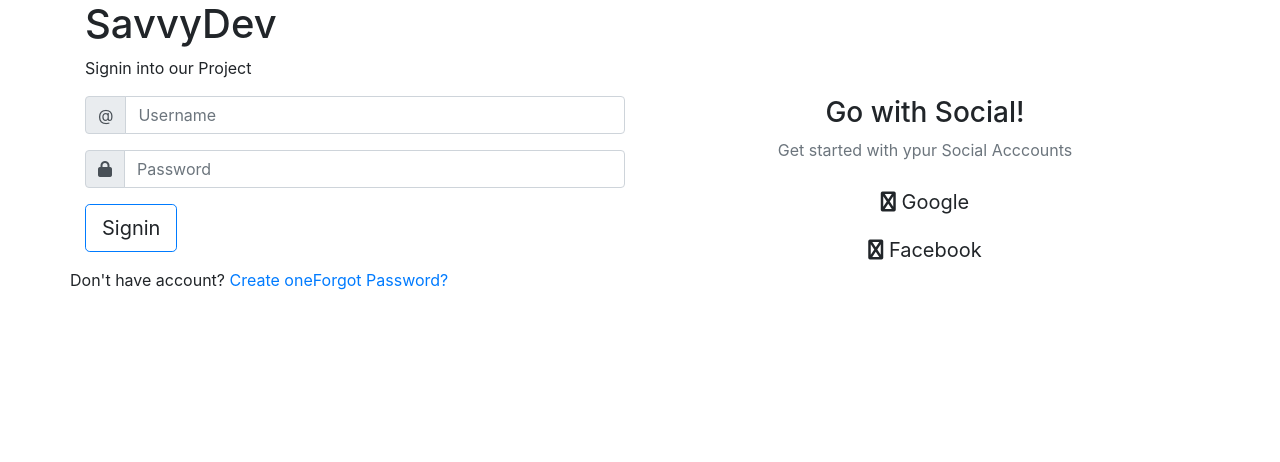
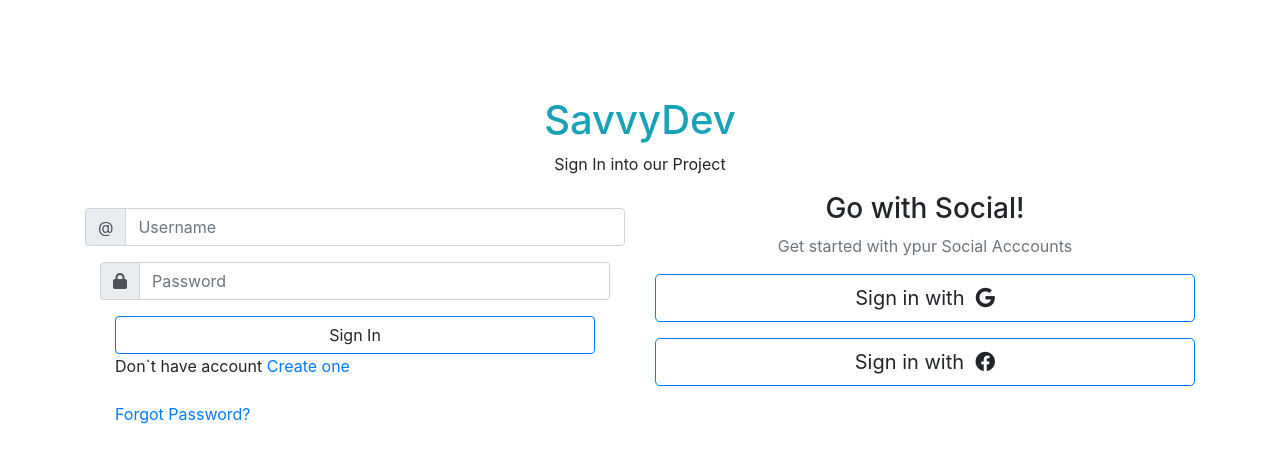
Before and after one commit to SCBalate/Route-Authentication-and-protection, an Angular app in the folder Route-authentication-and-protection/: page / in a window 1280 px wide. Shown: the top 462 px of the page. Built offline with nearby package versions, Linux system fonts and the light colour scheme.

Commit message:
Added reactive forms validation

```diff
--- a/Route-authentication-and-protection/src/app/auth/auth.component.css
+++ b/Route-authentication-and-protection/src/app/auth/auth.component.css
@@ -0,0 +1,3 @@
+input.ng-touched.ng-invalid{
+    border:solid red 1px;
+}
--- a/Route-authentication-and-protection/src/app/auth/auth.component.html
+++ b/Route-authentication-and-protection/src/app/auth/auth.component.html
@@ -1,18 +1,23 @@
-<div class="container">
-    <h1>SavvyDev</h1>
-    <p>Signin into our Project<p>
+<div class="container mt-5 pt-5">
+    <h1 class="text-center text-info">SavvyDev</h1>
+    <p class="text-center">{{loginMode?'Sign In' : 'Sign Up'}}
+        into our Project<p>
     <div class="row">
         <div class="col-md-6">
 
-            <form>
-                <div class="row">
+            <form [formGroup]="Form" (ngSubmit)="onSubmit()">
+                <div class="form-group">
+                <div class="row mt-3">
                     <div class="col-md-12">
                 <div class="input-group mb-3">
                     <div class="input-group-prepend">
                       <span class="input-group-text" id="basic-addon1">@</span>
                     </div>
-                    <input type="text" class="form-control" placeholder="Username" aria-label="Username" aria-describedby="basic-addon1">
-                  </div>
+                    <input type="text" class="form-control" placeholder="Username" aria-label="Username" aria-describedby="basic-addon1" id="email" formControlName="email">
+                    <div *ngIf="Form.controls['email'].invalid && (Form.controls['email'].dirty || Form.controls['email'].touched)" class="alert w-100">Email is required
+                        <div *ngIf="Form.controls['email'].errors?.['required']">
+                      </div>
+                </div>
                 </div>
 
                 <div class="col-md-12">
@@ -20,29 +25,43 @@
                         <div class="input-group-prepend">
                           <span class="input-group-text" id="basic-addon1"><i class="fa fa-lock"></i></span>
                         </div>
-                        <input type="password" class="form-control" placeholder="Password" aria-label="Password" aria-describedby="basic-addon1">
+
+                        <input type="password" class="form-control" placeholder="Password" aria-label="Password" aria-describedby="basic-addon1"id="password" formControlName="password">
+                        <div *ngIf="Form.controls['password'].invalid && (Form.controls['password'].dirty || Form.controls['password'].touched)" class="alert">Password is required
+                            <div *ngIf="Form.controls['password'].errors?.['required']" class="w-100">
+
+                          </div>
                       </div>
                     </div>
 
                     <div class="col-md-12">
-                        <div class="form-group">
-                            <button class="btn btn-lg border-primary">Signin</button>
-                        </div>
+
+                            <button class="btn btn-block border-primary" type="submit">{{loginMode?'Sign In' :'Create Account'}}</button>
+
                     </div>
-                    <p>Don't have account? <a href="#" >Create one</a></p>
-                    <a href="#">Forgot Password?</a>
+
+                    <div class="col-md-12">
+                    <p class="mb-0">{{loginMode? 'Don`t have account' : 'Already have account?'}}
+                         <a href="#" (click)="onSwitchMode()">{{loginMode?'Create one' :'Sign In'}}</a></p><br>
+                  </div>
+                  <div class="col-md-12">
+                      <a href="#">Forgot Password?</a>
+                    </div>
                 </div>
+                </div></div></div>
                 </form>
 </div>
 <div class="col-md-6">
     <h3 class="text-center">Go with Social!</h3>
     <p class="text-center text-muted">Get started with ypur Social Acccounts</p>
     <div class="row">
-        <div class="col-md-12">
-            <a href="#" class="btn btn-lg btn-block btn-social btn-google"><i class="fa fa-google"></i> Google</a>
-        </div>
-        <div class="col-md-12">
-            <a href="#" class="btn btn-lg btn-block btn-social btn-facebook"><i class="fa fa-facebook"></i> Facebook</a>
-        </div>
+        <div class="col-md-12 ">
+
+            <a href="#" class="btn btn-lg btn-block btn-social btn-google border-primary">Sign in with &nbsp;<i class="fa-brands fa-google"></i></a>
+         </div>
+        <div class="col-md-12 mt-3">
+
+            <a href="#" class="btn btn-lg btn-block btn-social btn-facebook border-primary">Sign in with &nbsp;<i class="fa-brands fa-facebook"></i></a>
+         </div>
        </div></div></div>
 </div>
--- a/Route-authentication-and-protection/src/app/auth/auth.component.ts
+++ b/Route-authentication-and-protection/src/app/auth/auth.component.ts
@@ -1,4 +1,5 @@
 import { Component, OnInit } from '@angular/core';
+import { FormBuilder, FormGroup, Validators } from '@angular/forms';
 
 @Component({
   selector: 'app-auth',
@@ -7,9 +8,33 @@ import { Component, OnInit } from '@angular/core';
 })
 export class AuthComponent implements OnInit {
 
-  constructor() { }
+
+ Form!: FormGroup;
+  loginMode:boolean = true;
+  constructor(private fb:FormBuilder) {
+    this.createForm()
+  }
+  createForm(){
+    this.Form = this.fb.group({
+      email: ['',[Validators.required,Validators.email]],
+      password: ['',[Validators.required,Validators.minLength(8)]]
+    });
+  }
 
   ngOnInit(): void {
+
   }
 
+  onSwitchMode(){
+    this.loginMode = !this.loginMode;
+  }
+
+  onSubmit(){
+    if(this.Form.valid){
+      console.log(this.Form.value);
+    }else{
+    console.log('This form is invalid');
+
+  }
 }
+}
```
Also changed, not shown: Route-authentication-and-protection/src/app/app.module.ts (+7 -2 lines).
